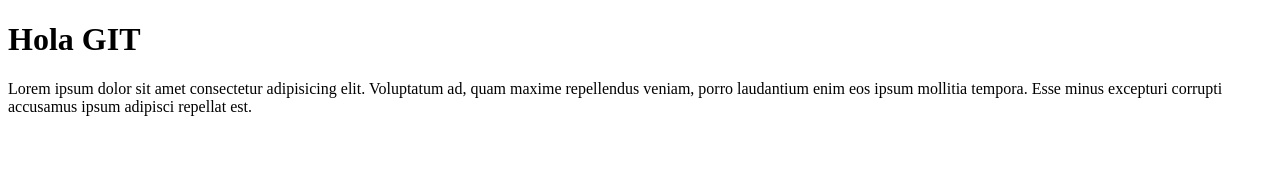
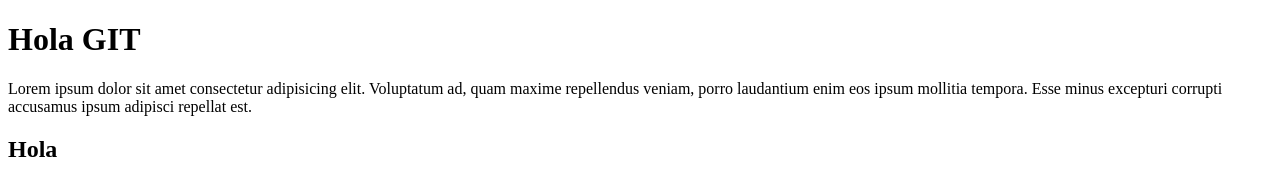
Before and after one commit to belenbalbis/clase-github, a plain HTML site: page index.html in a window 1280 px wide. Drawn offline with Linux system fonts and the light colour scheme.

Commit message:
agrego footer

```diff
--- a/index.html
+++ b/index.html
@@ -14,5 +14,8 @@
       tempora. Esse minus excepturi corrupti accusamus ipsum adipisci repellat
       est.
     </p>
+    <footer>
+      <h2>Hola</h2>
+    </footer>
   </body>
 </html>
```
